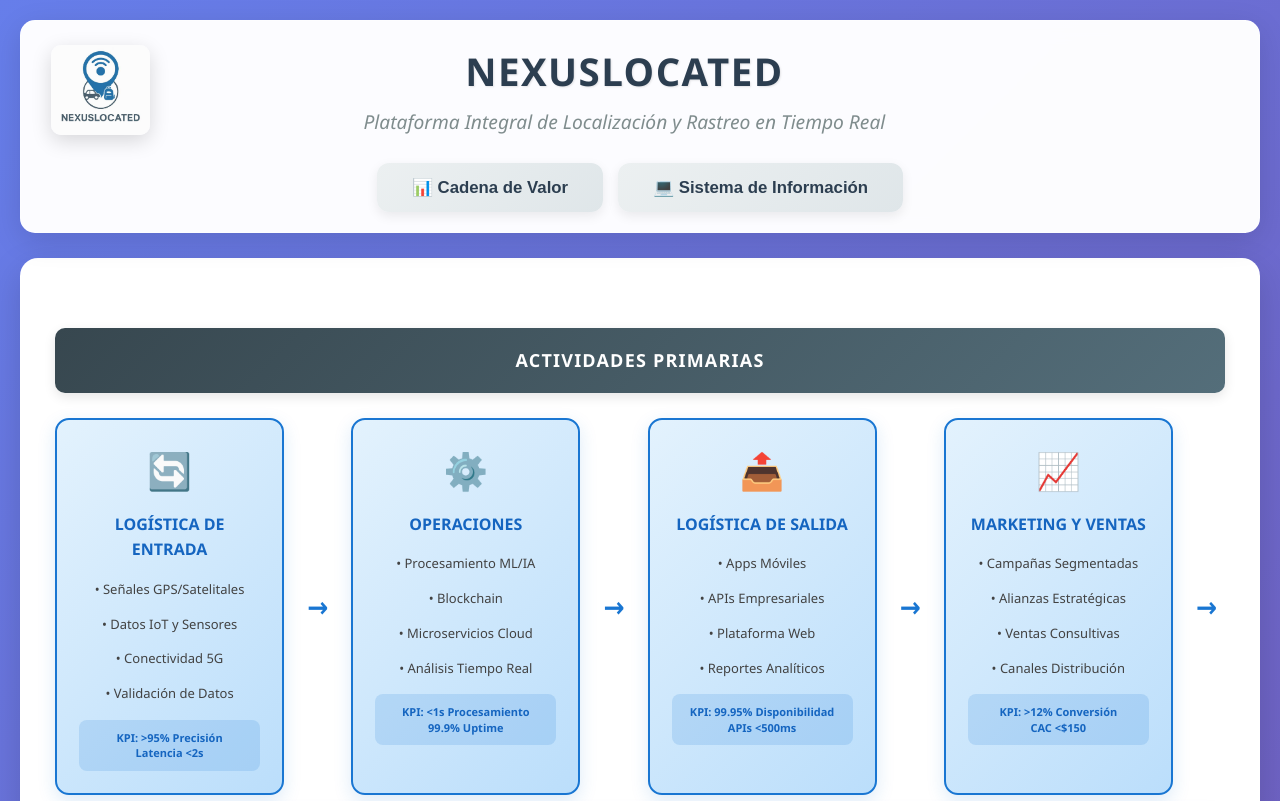
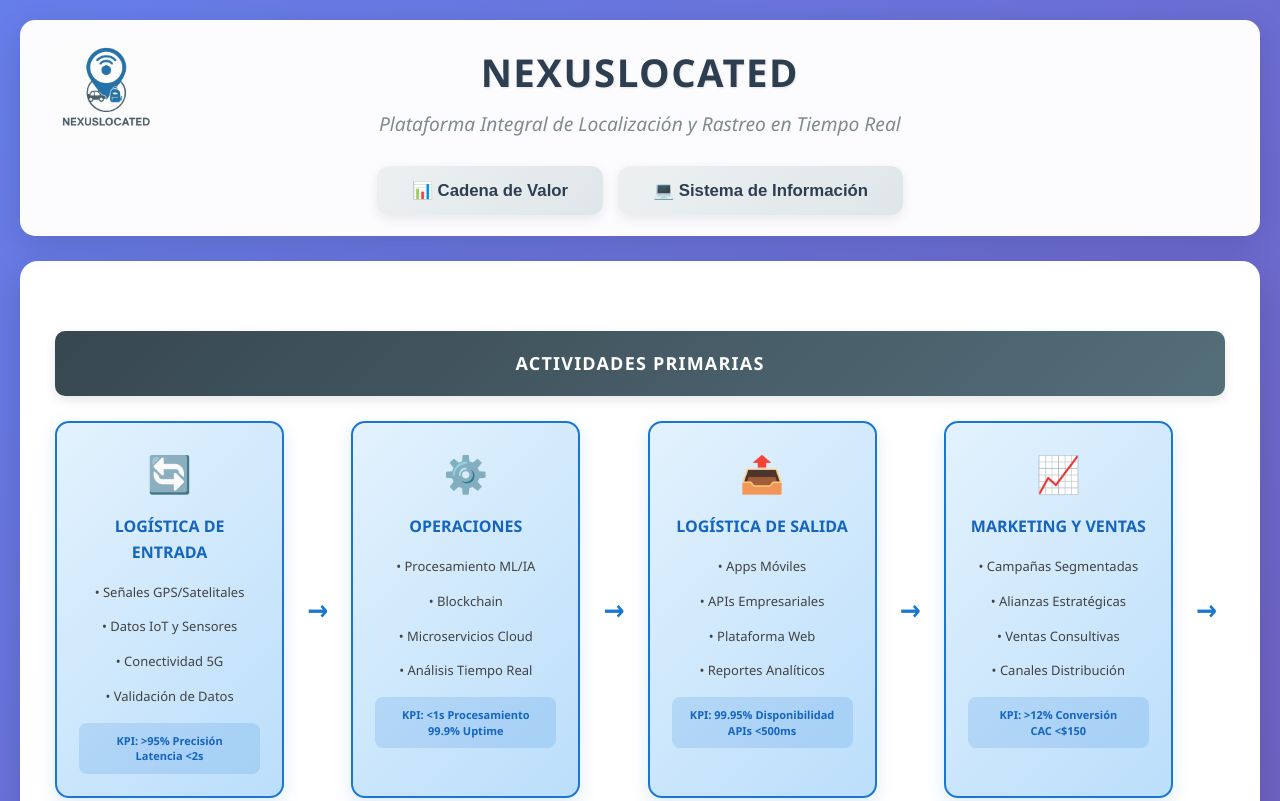
Before and after one commit to Nahia-24/NexusLocated, a plain HTML site: page index.html in a window 1280 px wide. Shown: the top 801 px of the page. Drawn offline with Linux system fonts and the light colour scheme.

Commit message:
Update index.html

```diff
--- a/index.html
+++ b/index.html
@@ -52,17 +52,15 @@
         }
 
         .company-logo {
-            height: 90px;
+            height: 100px;
             width: auto;
-            border-radius: 10px;
-            box-shadow: 0 6px 20px rgba(0,0,0,0.15);
             object-fit: contain;
         }
 
         .company-info {
             text-align: center;
             flex: 1;
-            margin-left: -150px;
+            margin-left: -130px;
         }
 
         .company-title {
@@ -72,7 +70,6 @@
             margin-bottom: 5px;
             letter-spacing: 1.5px;
             text-shadow: 1px 1px 2px rgba(0,0,0,0.1);
-            /* [TITLE] Posición del título */
             margin-left: 0px;
         }
 
```
